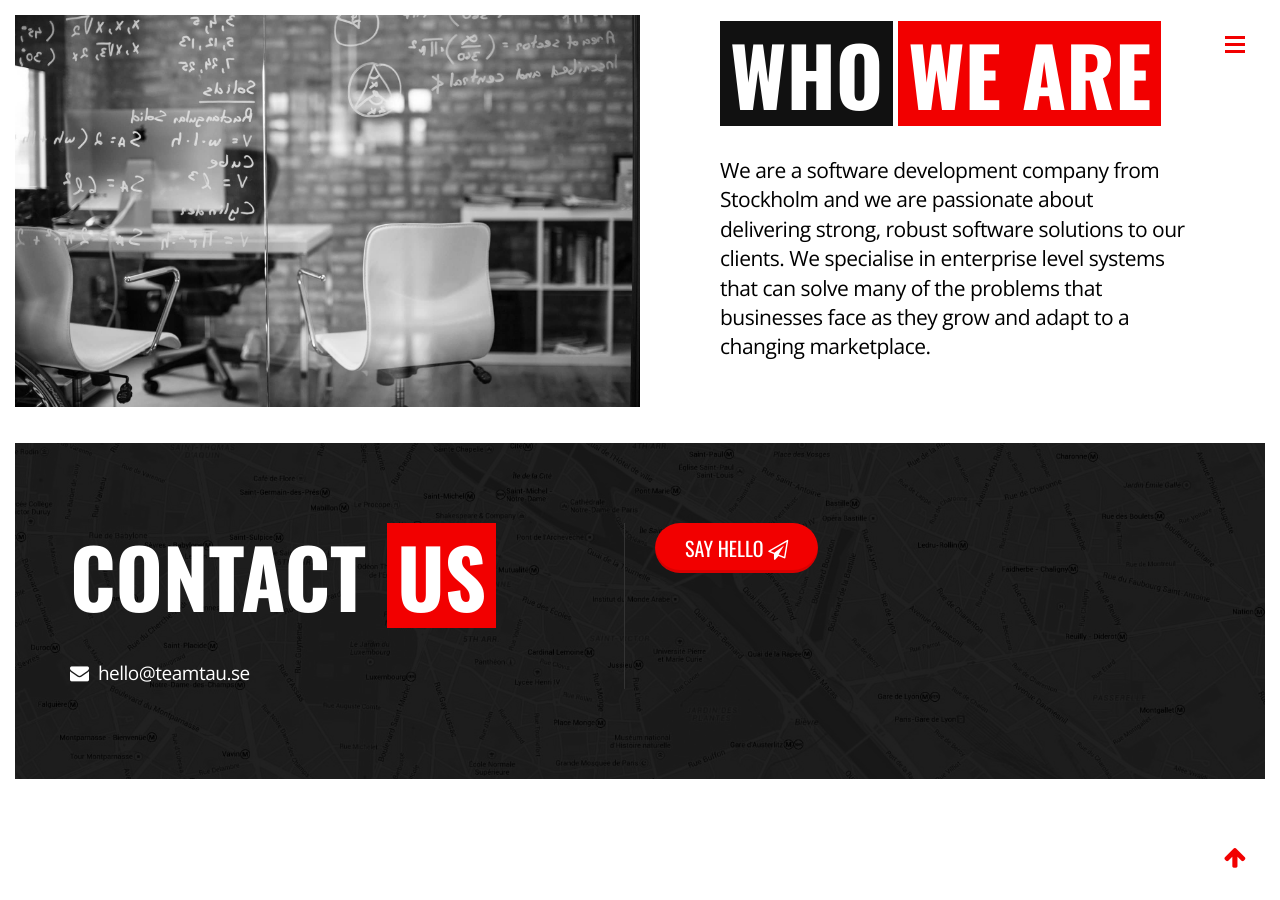
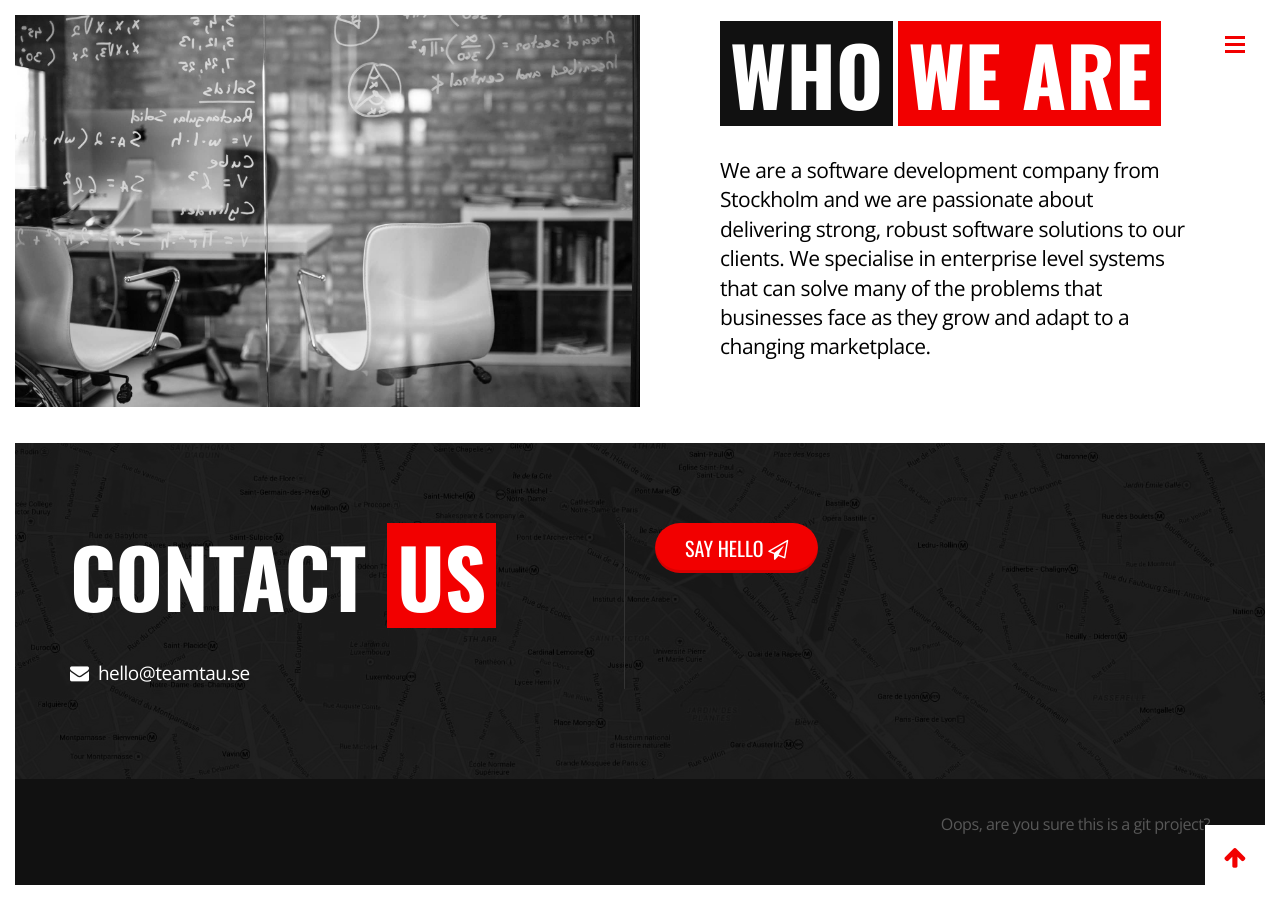
Before and after one commit to teamtau/teamtau.github.io, a Jekyll site: the page built from index.html, in a window 1280 px wide and 900 px high, scrolled down 1334 px. Built offline with Jekyll 4.4.1, drawn with Linux system fonts in a browser that asks for light colours; some web fonts are replaced; before the commit the page ends 2113 px from its top, so only the background shows below that; part of the change alters nothing that is shown.

Commit message:
Added version plugin

```diff
--- /dev/null
+++ b/_includes/footer.html
@@ -0,0 +1,12 @@
+<!-- Footer -->
+<footer id="footer" class="bg-dark text-white">
+    <div class="container">
+        <div class="row">
+            <div class="col-md-12">
+                <div class="copyright small pull-right">
+                    <p>{% project_version *params %}</p>
+                </div>
+            </div>
+        </div>
+    </div>
+</footer>
--- a/_layouts/default.html
+++ b/_layouts/default.html
@@ -134,6 +134,7 @@
 
 
 
+         {% include_relative _includes/footer.html %}
 
     </div> <!-- /.body-content -->
     <!-- /////////////////////////////////
--- /dev/null
+++ b/_plugins/jekyll_version_plugin.rb
@@ -0,0 +1,104 @@
+# frozen_string_literal: true
+module Jekyll
+  module VersionPlugin
+    # A Jekyll Tag type that renders a version identifier for your Jekyll site
+    # sourced from the `git` repository containing your code.
+    #
+    class Tag < Liquid::Tag
+      NO_GIT_MESSAGE          = "Oops, are you sure this is a git project?".freeze
+      UNABLE_TO_PARSE_MESSAGE = "Sorry, could not read the project version at the moment".freeze
+      OPTION_NOT_SPECIFIED    = nil
+      PARAMS                  = [:type, :format].freeze
+
+      attr_writer :system_wrapper # for testing
+
+      # A wrapper around system calls; mock/stub this in testing
+      class SystemWrapper
+        def run(command)
+          `#{command}`
+        end
+
+        def command_succeeded?
+          !$?.nil? && $?.success?
+        end
+
+        def git_repo?
+          system("git rev-parse")
+        end
+      end
+
+      def initialize(_name, params, _tokens)
+        super
+        args    = params.split(/\s+/).map(&:strip)
+        # TODO: When min Ruby version is >=2.1 just use `to_h`
+        @params = Hash[PARAMS.zip(args)]
+      end
+
+      def render(_context)
+        if git_repo?
+          current_version.chomp
+        else
+          NO_GIT_MESSAGE
+        end
+      end
+
+      private
+
+      attr_reader :params
+
+      # for testing
+      def system_wrapper
+        @system_wrapper ||= SystemWrapper.new
+      end
+
+      def current_version
+        @_current_version ||= begin
+          version = case params.fetch(:type, "tag")
+                    when "tag", OPTION_NOT_SPECIFIED
+                      git_describe || parse_head
+                    when "commit"
+                      parse_head
+                    end
+
+          version || UNABLE_TO_PARSE_MESSAGE
+        end
+      end
+
+      def git_describe
+        tagged_version = case params.fetch(:format, "short")
+                         when "short", OPTION_NOT_SPECIFIED
+                           run("git describe --tags --always")
+                         when "long"
+                           run("git describe --tags --always --long")
+                         end
+
+        tagged_version if command_succeeded?
+      end
+
+      def parse_head
+        head_commitish = case params.fetch(:format, "short")
+                         when "short", OPTION_NOT_SPECIFIED
+                           run("git rev-parse --short HEAD")
+                         when "long"
+                           run("git rev-parse HEAD")
+                         end
+
+        head_commitish if command_succeeded?
+      end
+
+      def run(command)
+        system_wrapper.run(command)
+      end
+
+      def git_repo?
+        system_wrapper.git_repo?
+      end
+
+      def command_succeeded?
+        system_wrapper.command_succeeded?
+      end
+    end
+  end
+end
+
+Liquid::Template.register_tag("project_version", Jekyll::VersionPlugin::Tag)
```
